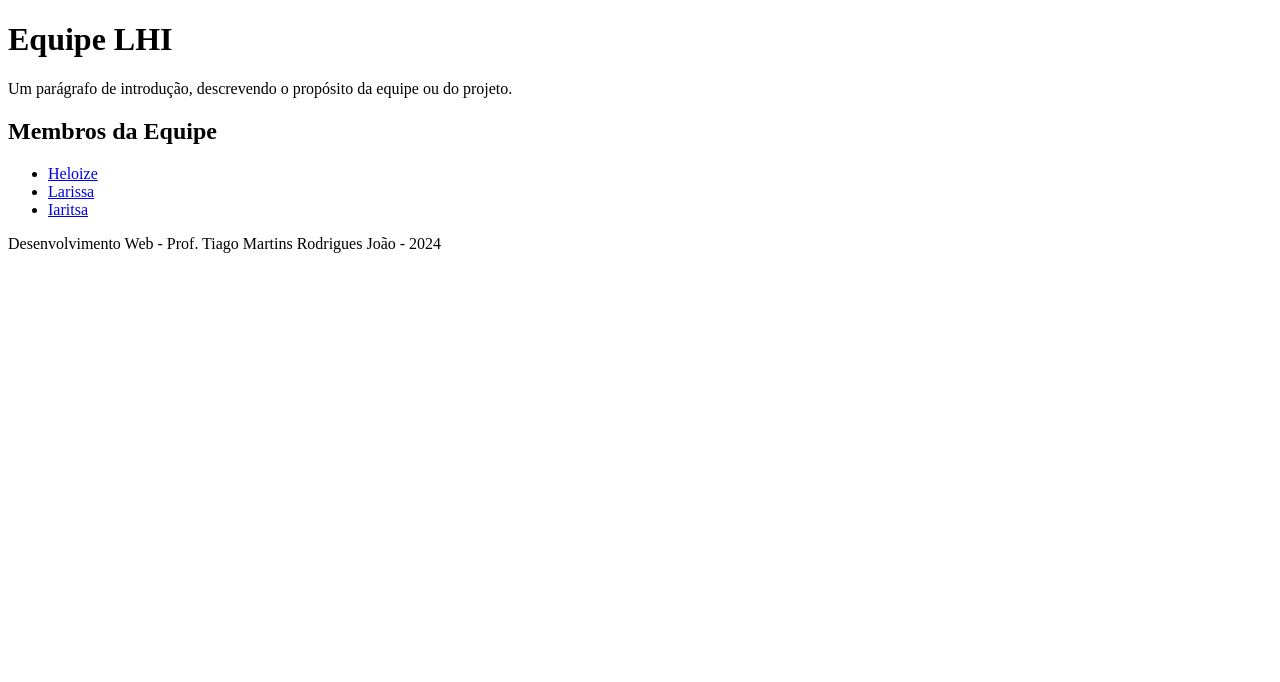
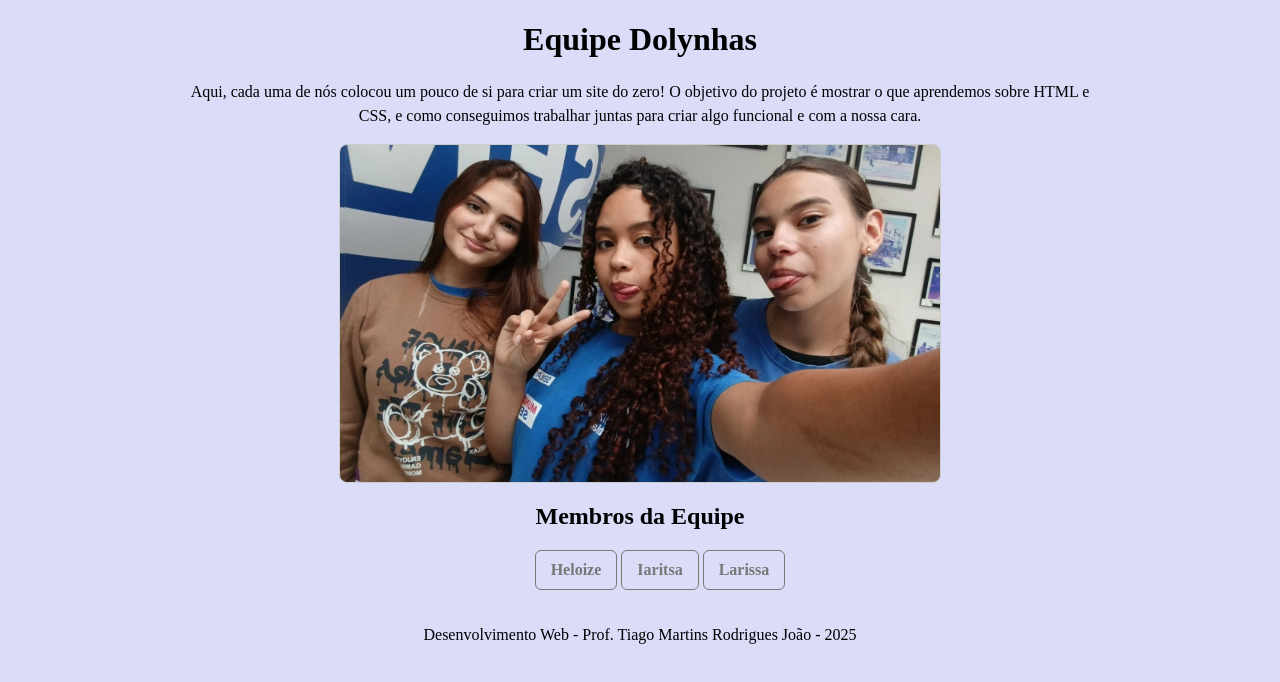
Before and after one commit to heloizechaves/Site-Apresentacoes, a plain HTML site: page FrontEnd/Screens/Index.html in a window 1280 px wide. Drawn offline with Linux system fonts and the light colour scheme; files that its build step writes are made by us from their sources.

Commit message:
Atualização da Larissa

```diff
--- a/FrontEnd/Screens/Index.html
+++ b/FrontEnd/Screens/Index.html
@@ -1,42 +1,35 @@
-<!DOCTYPE html>
-<html lang="en">
-<head>
-    <meta charset="UTF-8">
-    <meta name="viewport" content="width=device-width, initial-scale=1.0">
-    <title>Home</title>
-</head>
-<body>
-
-</body>
-</html>
-
 <!DOCTYPE html>
 <html lang="pt-br">
 <head>
 <meta charset="UTF-8">
 <title>Equipe LHI</title>
-<link rel="stylesheet" href="estilos.css">
+<link rel="stylesheet" href="IndexInicial.css">
 </head>
 <body>
 <header>
-<h1>Equipe LHI</h1>
+<h1>Equipe Dolynhas</h1>
 </header>
 
 <main>
-<p>Um parágrafo de introdução, descrevendo o propósito da equipe ou do projeto.</p>
+<p>
+    Aqui, cada uma de nós colocou um pouco de si para criar um site do zero! O objetivo do projeto é mostrar o que
+    aprendemos sobre HTML e CSS, e como conseguimos trabalhar juntas para criar algo funcional e com a nossa cara.
+</p>
 
 <section>
-<h2>Membros da Equipe</h2>
+<img src="../imgs/1000072397.jpg" alt="Foto">
+<h1>Membros da Equipe</h1>
 <ul>
-<li><a href="paginas/heloize.html">Heloize</a></li>
-<li><a href="paginas/larissa.html">Larissa</a></li>
-<li><a href="paginas/iaritsa.html">Iaritsa</a></li>
+<a href="Heloize.html">Heloize</a>
+<a href="Iaritsa.html">Iaritsa</a>
+<a href="Larissa.html">Larissa</a>
+    <br>
 </ul>
 </section>
 </main>
 
 <footer>
-Desenvolvimento Web - Prof. Tiago Martins Rodrigues João - 2024
+Desenvolvimento Web - Prof. Tiago Martins Rodrigues João - 2025
 </footer>
 </body>
 </html>
--- /dev/null
+++ b/FrontEnd/Screens/css/Index.css
@@ -0,0 +1,86 @@
+body {
+  font-family: "Times New Roman", Times, serif;
+  background: linear-gradient(to bottom, #cff0e6, #f4f4f4);
+  color: #333;
+  margin: 0;
+  padding: 0;
+
+
+}
+
+.container {
+  max-width: 900px;
+  margin: 0 auto;
+  padding: 30px 20px;
+  background-color: #fff;
+  box-shadow: 0 4px 20px rgba(0, 0, 0, 0.05);
+  border-radius: 12px;
+  margin-top: 40px;
+  margin-bottom: 40px;
+}
+
+/* Cabeçalho */
+header h1 {
+  font-size: 40px;
+  text-align: center;
+  color: #111;
+  margin-bottom: 20px;
+  border-bottom: 2px solid #ddd;
+  padding-bottom: 10px;
+}
+
+/* Imagem do perfil */
+img {
+  width: 400px;
+  border: 2px solid #ddd;
+  border-radius: 15px;
+  display: block;
+  margin: 0 auto 20px auto;
+}
+
+/* Texto principal */
+p {
+  font-size: 20px;
+  text-align: justify;
+  line-height: 1.7;
+  margin-bottom: 20px;
+}
+
+/* Link voltar */
+a {
+  display: inline-block;
+  font-weight: bold;
+  color: #68ceaf;
+  text-decoration: none;
+  padding: 10px 15px;
+  border: 1px solid #68ceaf;
+  border-radius: 6px;
+  transition: all 0.3s ease;
+  margin-bottom: 20px;
+}
+
+a:hover {
+  background-color: #51bb9b;
+  color: #fff;
+}
+
+/* Rodapé */
+footer {
+  text-align: center;
+  margin-top: 40px;
+  font-size: 14px;
+  color: #777;
+  border-top: 1px solid #ddd;
+  padding-top: 15px;
+}
+
+/* Título dos certificados */
+h2 {
+  text-align: center;
+  color: #222;
+  margin-top: 40px;
+  margin-bottom: 20px;
+}
+p{
+  text-align: center;
+}
--- /dev/null
+++ b/FrontEnd/Screens/css/IndexInicial.css
@@ -0,0 +1,61 @@
+body {
+  align-items: center;
+  font-family: "Times New Roman", Times, serif;
+  background-color: #dadcf8;
+  max-width: 900px;
+  margin: 0 auto;
+}
+
+ul{
+  text-align: center;
+}
+
+p {
+  font-size: 16px;
+  text-align: center;
+  line-height: 1.5;
+}
+
+h1 {
+  text-align: center;
+}
+
+footer {
+  text-align: center;
+}
+
+img {
+  width: 600px;
+  border: 1px solid #ccc;
+  border-radius: 8px;
+  display: block;
+  margin: 0 auto 20px auto
+}
+
+a {
+  display: inline-block;
+  font-weight: bold;
+  color: #797878;
+  text-decoration: none;
+  padding: 10px 15px;
+  border: 1px solid #797878;
+  border-radius: 6px;
+  transition: all 0.3s ease;
+  margin-bottom: 20px;
+
+}
+
+a[href="Heloize.html"]:hover {
+  background-color: #dd60c2;
+  color: #fff;
+}
+
+
+a[href="Larissa.html"]:hover {
+  background-color: #5dcaa9;
+  color: #fff;
+}
+a[href="Iaritsa.html"]:hover {
+  background-color: #b58ee9;
+  color: #fff;
+}
```
Also changed, not shown: FrontEnd/Screens/Heloize.html (deleted, +0 -35 lines), FrontEnd/Screens/Iaritsa.html (deleted, +0 -11 lines), FrontEnd/Screens/Larissa.html (+33 -4 lines), FrontEnd/imgs/1000068300.jpg (added), FrontEnd/imgs/1000072397.jpg (added), FrontEnd/imgs/Quiz de CSS3.png (added), FrontEnd/imgs/Quiz de HTML5.png (added).
